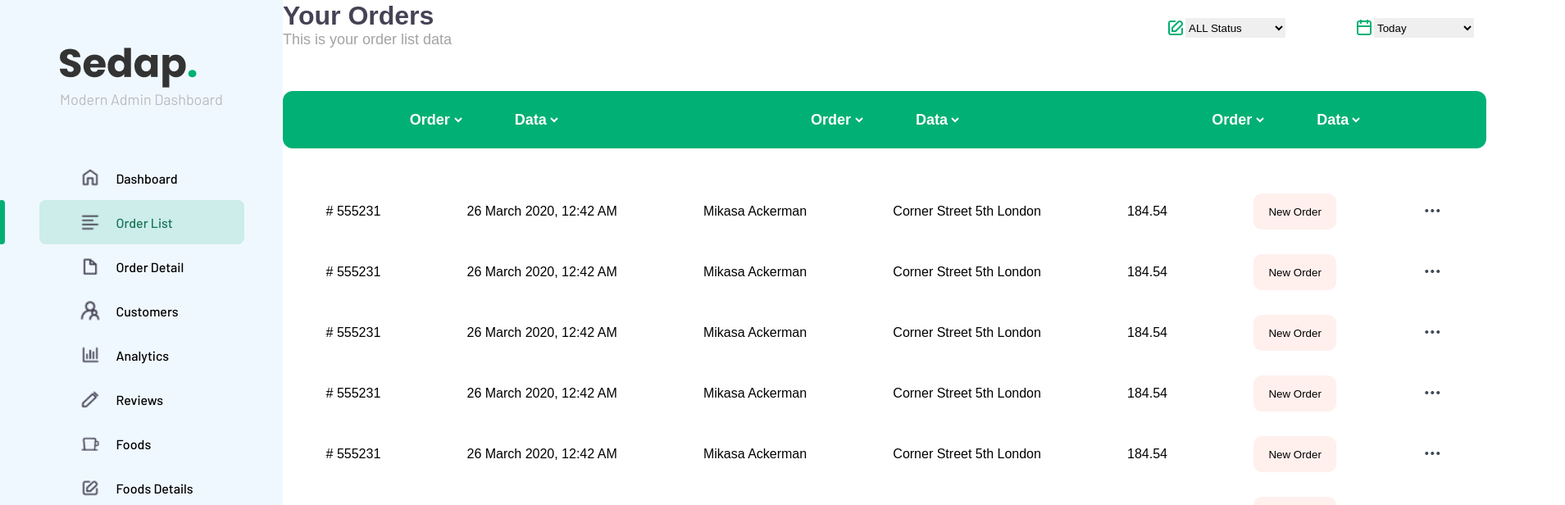
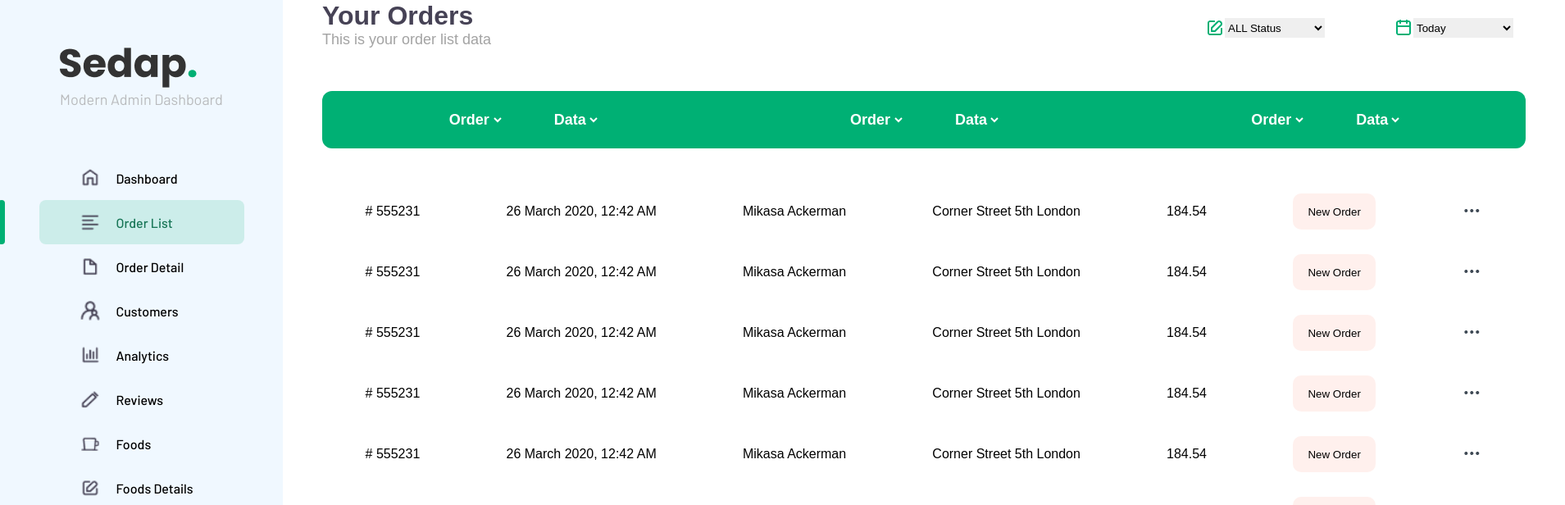
Before and after one commit to AsliddinCode/sedap, a Next.js app: page /orders in a window 1280 px wide. Shown: the top 616 px of the page at 82% size, 1909 px wide, since content can reach past the window. Built offline with nearby package versions, Linux system fonts and the light colour scheme.

Commit message:
some change

```diff
--- a/src/components/pages/orders/OrderLIst.module.css
+++ b/src/components/pages/orders/OrderLIst.module.css
@@ -13,4 +13,5 @@
 .body{
     width: 100%;
     margin: 0 auto;
+    margin-left: 48px;
 }
--- a/src/components/pages/orders/OrdersList.js
+++ b/src/components/pages/orders/OrdersList.js
@@ -7,8 +7,7 @@ import OrderListTable from "./OrderListTable";
 
 function OrdersList() {
   return (
-    <div className={styles['body']}>
-      <div className={styles['main']}>
+    <div className={styles["body"]}>
       <div className={styles["page-order"]}>
         <PageTitle
           title={"Your Orders"}
@@ -22,7 +21,6 @@ function OrdersList() {
       <div className="table">
         <OrderListTable />
       </div>
-      </div>
     </div>
   );
 }
```
